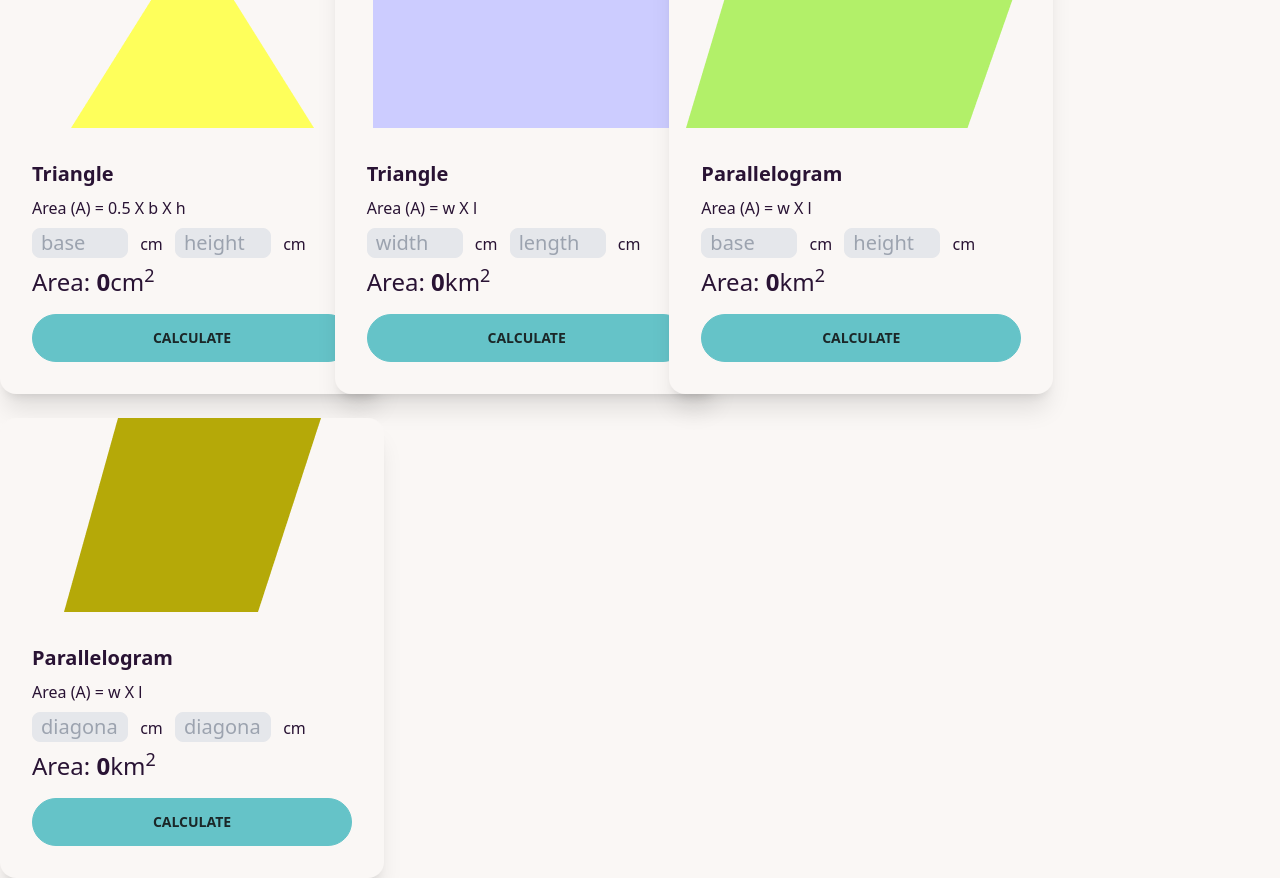
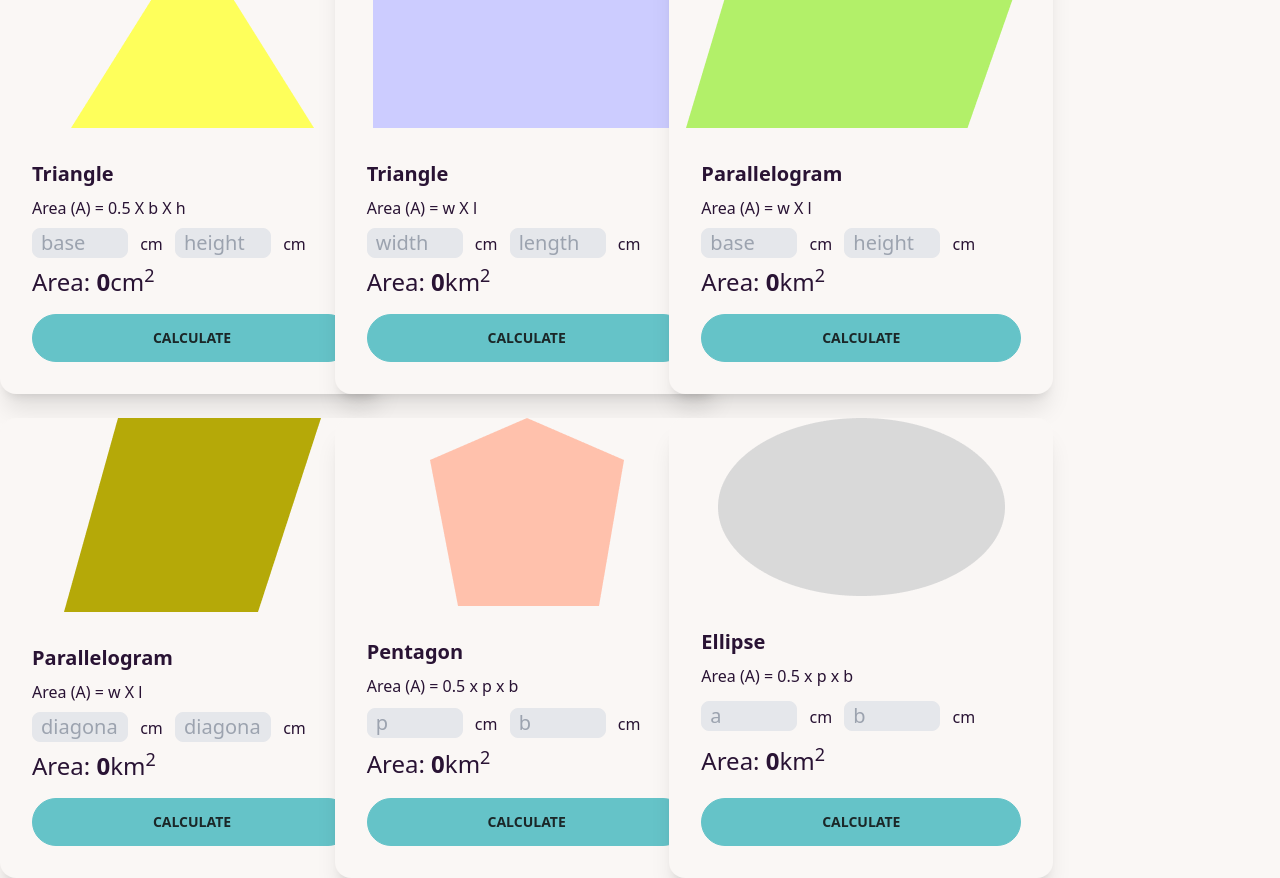
Before and after one commit to mazharulislam-12/geometry-genius-website, a plain HTML site: page index.html in a window 1280 px wide. Shown: the part 86-964 px from the top of the page. Drawn offline with nearby package versions, Linux system fonts and the light colour scheme.

Commit message:
elipse and pentagon creat

```diff
--- a/index.html
+++ b/index.html
@@ -63,7 +63,7 @@
                   </div>
 
 
-                   <!-- parallelogram card -->
+                   <!-- Rhombus card -->
                 <div class="card w-96 bg-base-100 shadow-xl">
                   <figure><img src="./images/parallelogram.png" alt="Shoes" /></figure>
                   <div class="card-body">
@@ -108,6 +108,52 @@
                 </div>
 
 
+                 <!-- Pentagon card -->
+                 <div class="card w-96 bg-base-100 shadow-xl">
+                  <figure><img src="./images/pentagon.png" alt="Shoes" /></figure>
+                  <div class="card-body">
+                    <h2 class="card-title">Pentagon</h2>
+                    <p>Area (A) = 0.5 x p x b </p>
+                    <p>
+
+                      <input id="pentagon-p" class="border bg-gray-200 rounded-lg w-24 text-xl px-2" type="text" placeholder="p">
+                      <span class="ml-2 mr-2">cm</span>
+
+                      <input id="pentagon-b" class="border bg-gray-200 rounded-lg w-24 text-xl px-2" type="text" placeholder="b">
+                      <span class="ml-2">cm</span>
+
+                    </p>
+                    <p class="text-2xl">Area: <span id="pentagon-area" class="font-semibold">0</span>km<sup>2</sup></p>
+                    <div class="card-actions justify-end">
+                      <button onclick="calculatePentagonArea()" class="btn btn-primary w-full mt-2">Calculate</button>
+                    </div>
+                  </div>
+                </div>
+
+
+                 <!-- Ellipse card -->
+                 <div class="card w-96 bg-base-100 shadow-xl">
+                  <figure><img src="./images/ellipse.png" alt="Shoes" /></figure>
+                  <div class="card-body">
+                    <h2 class="card-title">Ellipse</h2>
+                    <p>Area (A) = 0.5 x p x b </p>
+                    <p>
+
+                      <input id="ellipse-a" class="border bg-gray-200 rounded-lg w-24 text-xl px-2" type="text" placeholder="a">
+                      <span class="ml-2 mr-2">cm</span>
+
+                      <input id="ellipse-b" class="border bg-gray-200 rounded-lg w-24 text-xl px-2" type="text" placeholder="b">
+                      <span class="ml-2">cm</span>
+
+                    </p>
+                    <p class="text-2xl">Area: <span id="ellipse-area" class="font-semibold">0</span>km<sup>2</sup></p>
+                    <div class="card-actions justify-end">
+                      <button onclick="calculateEllipseArea()" class="btn btn-primary w-full mt-2">Calculate</button>
+                    </div>
+                  </div>
+                </div>
+
+
 
             </div>
 
--- a/script/area-calcutator.js
+++ b/script/area-calcutator.js
@@ -60,6 +60,22 @@ function calculateRhombusArea() {
 
 }
 
+// Pentagon
+function calculatePentagonArea() {
+    const pentagonP = getInputValue('pentagon-p');
+    const pentagonB = getInputValue('pentagon-b');
+    area = 0.5 * pentagonP * pentagonB;
+    setElementInnerText('pentagon-area', area);
+}
+// Ellipse
+function calculateEllipseArea() {
+    const ellipseA = getInputValue('ellipse-a');
+    const ellipseB = getInputValue('ellipse-b');
+    area = Math.PI * ellipseA * ellipseB;
+    setElementInnerText('ellipse-area', area)
+}
+
+
 
 // reusable get input value
 function getInputValue(fieldId) {
```
